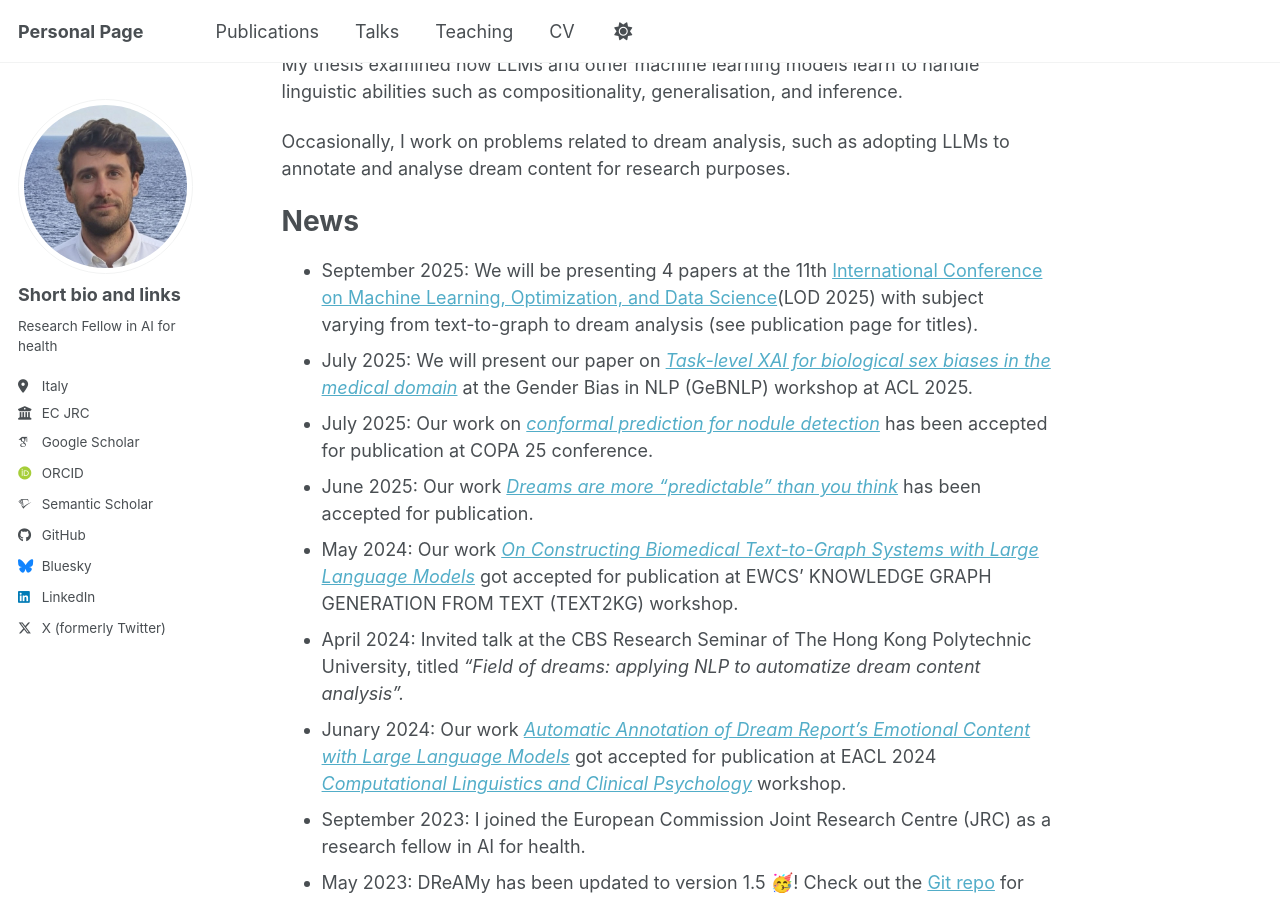
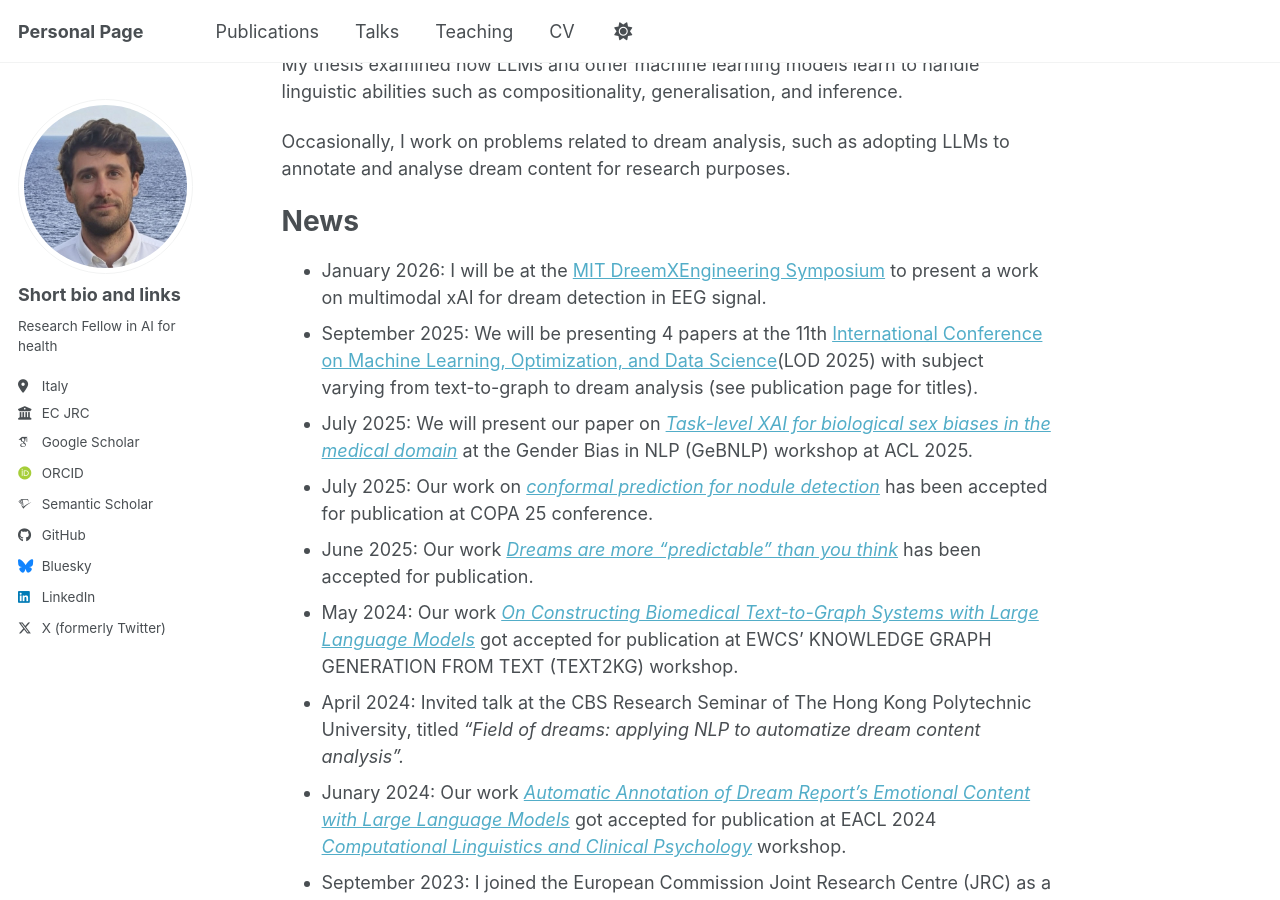
Before and after one commit to lorenzoscottb/lorenzoscottb.github.io, a Jekyll site: the page built from _pages/about.md, in a window 1280 px wide and 900 px high, scrolled down 384 px. Built offline with Jekyll 4.4.1, drawn with Linux system fonts in a browser that asks for light colours; some web fonts are replaced; a script bundle is joined from its source files by our own code; library files that are not in the unit come from our copies.

Commit message:
Update about.md

```diff
--- a/_pages/about.md
+++ b/_pages/about.md
@@ -14,6 +14,7 @@ Occasionally, I work on problems related to dream analysis, such as adopting LLM
 
 News
 ======
+-  January 2026: I will be at the [MIT DreemXEngineering Symposium](https://dxe.framer.website/#posters) to present a work on multimodal xAI for dream detection in EEG signal.
 -  September 2025: We will be presenting 4 papers at the 11th [International Conference on Machine Learning, Optimization, and Data Science](https://lod2025.icas.events/wp-content/uploads/sites/32/2025/09/LOD-ACAIN-2025-Schedule.pdf)(LOD 2025) with subject varying from text-to-graph to dream analysis (see publication page for titles).
 - July 2025: We will present our paper on <a href="https://aclanthology.org/2025.gebnlp-1.12/"> <i>Task-level XAI for biological sex biases in the medical domain</i></a> at the Gender Bias in NLP (GeBNLP) workshop at ACL 2025.
 - July 2025: Our work on <a href="https://arxiv.org/pdf/2412.20167"> <i>conformal prediction for nodule detection</i></a> has been accepted for publication at COPA 25 conference.
```
